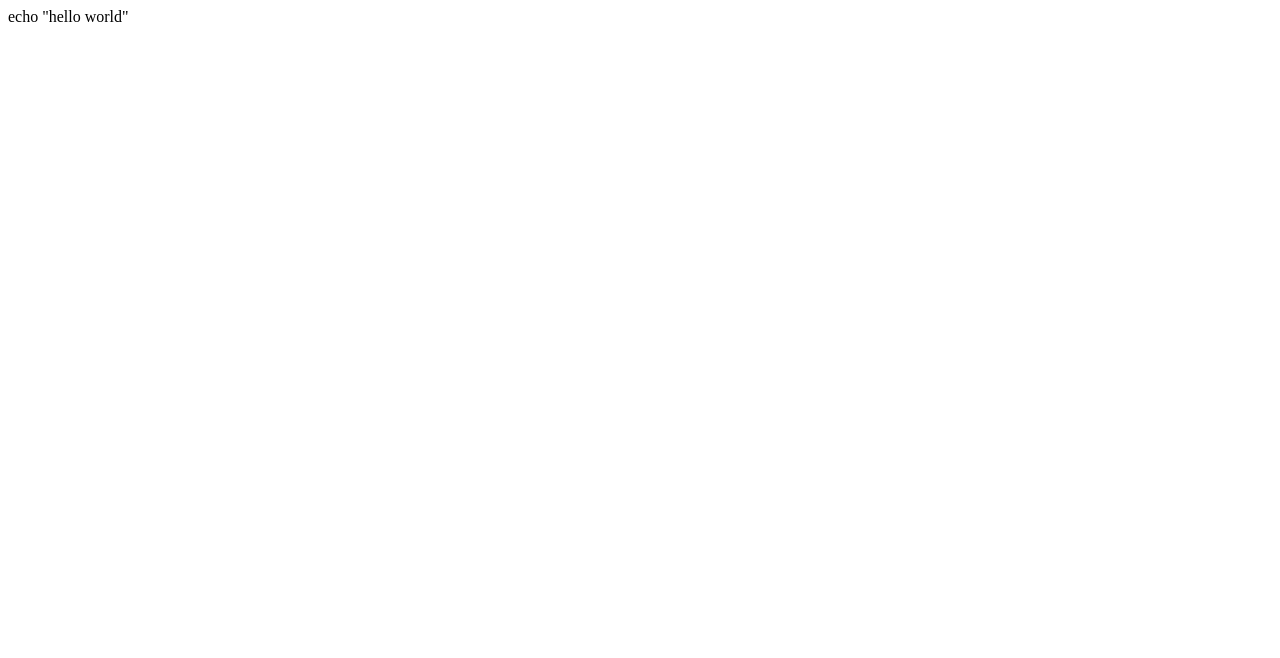
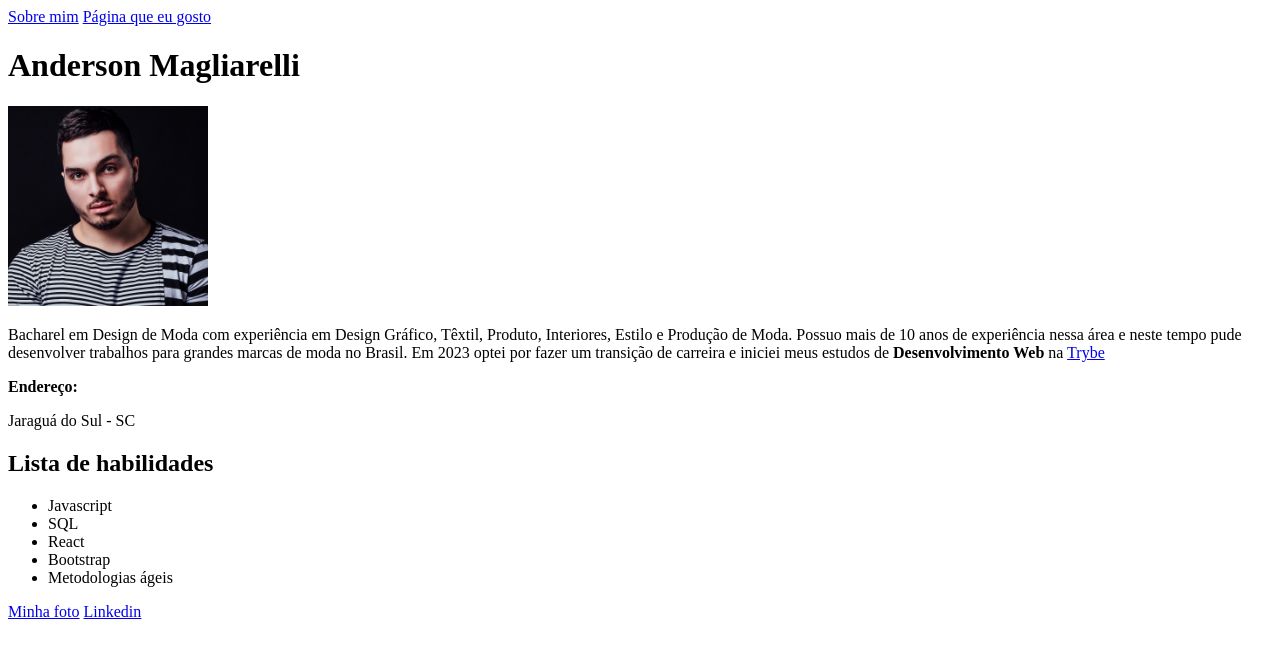
Before and after one commit to andmagliarelli/andmagliarelli.github.io, a plain HTML site: page index.html in a window 1280 px wide. Drawn offline with Linux system fonts and the light colour scheme.

Commit message:
Alteração Portfolio

```diff
--- a/index.html
+++ b/index.html
@@ -1 +1,27 @@
-echo "hello world"
+<!DOCTYPE html>
+<html lang="pt-br">
+<head>
+  <meta charset="UTF-8">
+  <meta http-equiv="X-UA-Compatible" content="IE=edge">
+  <meta name="viewport" content="width=device-width, initial-scale=1.0">
+  <title>Portfólio Web</title>
+</head>
+<body>
+  <a href="https://www.linkedin.com/in/andmagliarelli/" target="_blank">Sobre mim</a>
+  <a href="https://www.betrybe.com/?" target="_blank">Página que eu gosto</a>
+  <h1 class="meuNome">Anderson Magliarelli</h1>
+  <img src="avatar.jpg" width="200px" alt="Este sou eu" id="avatar">
+  <p class="descricao"> Bacharel em Design de Moda com experiência em Design Gráfico, Têxtil, Produto, Interiores, Estilo e Produção de Moda. Possuo mais de 10 anos de experiência nessa área e neste tempo pude desenvolver trabalhos para grandes marcas de moda no Brasil. Em 2023 optei por fazer um transição de carreira e iniciei meus estudos de <strong>Desenvolvimento Web</strong> na <a href="https://www.betrybe.com/?" target="_blank">Trybe</a></p>
+  <p class="endereço"><strong>Endereço: </strong></p>Jaraguá do Sul - SC
+  <h2>Lista de habilidades</h2>
+  <ul>
+    <li class="javascript">Javascript</li>
+    <li class="sql">SQL</li>
+    <li class="react">React</li>
+    <li class="bootstrap">Bootstrap</li>
+    <li class="metoAgil">Metodologias ágeis</li>
+  </ul>
+  <a href="avatar.jpg">Minha foto</a>
+  <a href="https://www.linkedin.com/in/andmagliarelli/" target="_blank">Linkedin</a>
+</body>
+</html>
```
Also changed, not shown: avatar.jpg (added), 1 other file.
